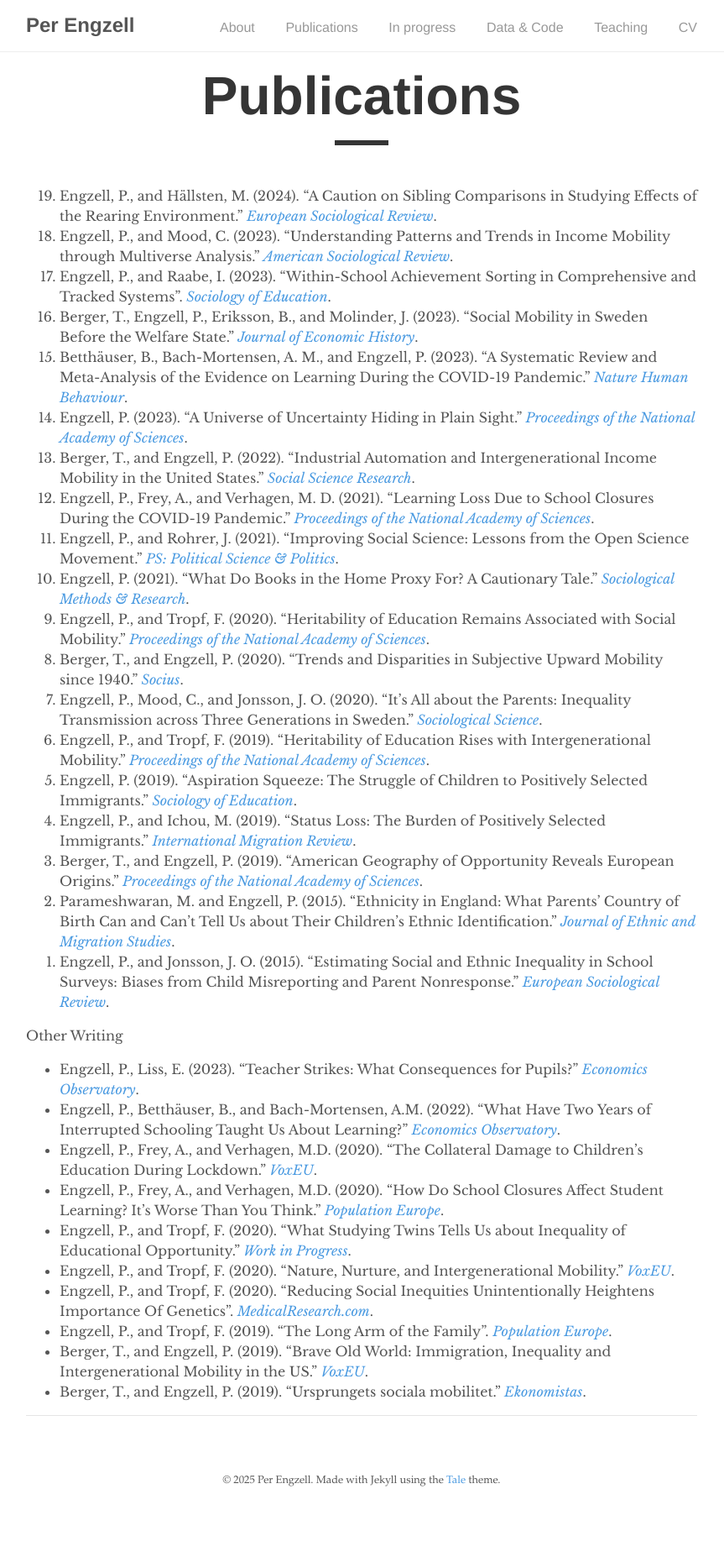
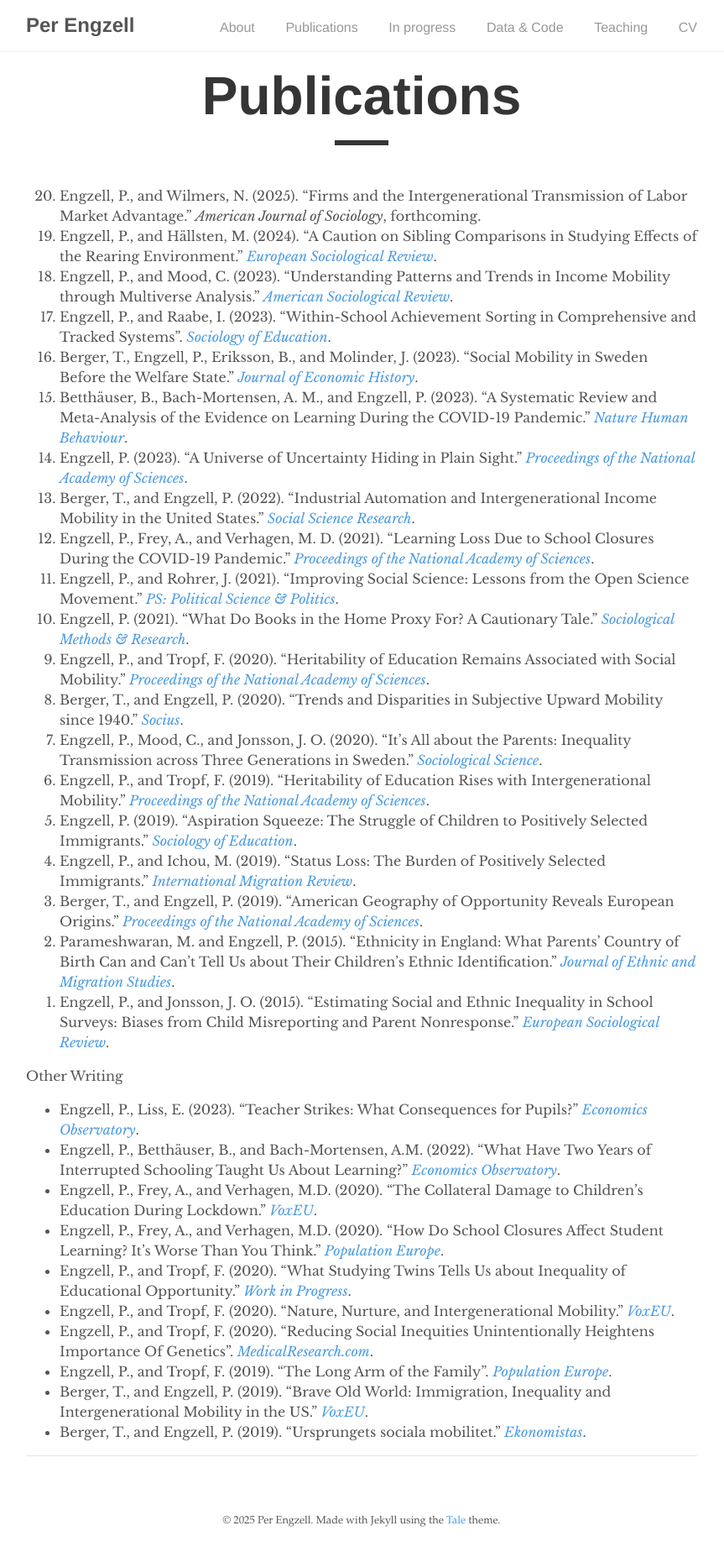
Before and after one commit to pengzell/pengzell.github.io, a Jekyll site: the page built from _pages/publications.md, in a window 1280 px wide. Shown: the whole page at 84% size, without its empty margins (209-1072 px from the left). Built offline with Jekyll 4.4.1, drawn with Linux system fonts in a browser that asks for light colours; before the commit the page ends 1806 px from its top, so only the background shows below that.

Commit message:
Update publications.md

```diff
--- a/_pages/publications.md
+++ b/_pages/publications.md
@@ -5,25 +5,26 @@
 permalink: /publications/
 ---
 
+1. Engzell, P., and Wilmers, N. (2025). "Firms and the Intergenerational Transmission of Labor Market Advantage." *American Journal of Sociology*, forthcoming.
 1. Engzell, P., and Hällsten, M. (2024). "A Caution on Sibling Comparisons in Studying Effects of the Rearing Environment." [*European Sociological Review*](https://doi.org/10.1093/esr/jcae037).
 1. Engzell, P., and Mood, C. (2023). "Understanding Patterns and Trends in Income Mobility through Multiverse Analysis." [*American Sociological Review*](https://doi.org/10.1177/00031224231180607).
-2. Engzell, P., and Raabe, I. (2023). "Within-School Achievement Sorting in Comprehensive and Tracked Systems". [*Sociology of Education*](https://doi.org/10.1177/00380407231183952).
-3. Berger, T., Engzell, P., Eriksson, B., and Molinder, J. (2023). "Social Mobility in Sweden Before the Welfare State." [*Journal of Economic History*](https://doi.org/10.1017/S0022050723000098).
-4. Betthäuser, B., Bach-Mortensen, A. M., and Engzell, P. (2023). "A Systematic Review and Meta-Analysis of the Evidence on Learning During the COVID-19 Pandemic." [*Nature Human Behaviour*](https://doi.org/10.1038/s41562-022-01506-4).
-5. Engzell, P. (2023). "A Universe of Uncertainty Hiding in Plain Sight." [*Proceedings of the National Academy of Sciences*](https://doi.org/10.1073/pnas.2218530120).
-6. Berger, T., and Engzell, P. (2022). "Industrial Automation and Intergenerational Income Mobility in the United States." [*Social Science Research*](https://doi.org/10.1016/j.ssresearch.2021.102686).
-7. Engzell, P., Frey, A., and Verhagen, M. D. (2021). "Learning Loss Due to School Closures During the COVID-19 Pandemic." [*Proceedings of the National Academy of Sciences*](https://doi.org/10.1073/pnas.2022376118).
-8. Engzell, P., and Rohrer, J. (2021). "Improving Social Science: Lessons from the Open Science Movement." [*PS: Political Science & Politics*](https://doi.org/10.1017/S1049096520000967).
-9. Engzell, P. (2021). "What Do Books in the Home Proxy For? A Cautionary Tale." [*Sociological Methods & Research*](https://doi.org/10.1177/0049124119826143).
-10. Engzell, P., and Tropf, F. (2020). "Heritability of Education Remains Associated with Social Mobility." [*Proceedings of the National Academy of Sciences*](https://doi.org/10.1073/pnas.2017308117).
-11. Berger, T., and Engzell, P. (2020). "Trends and Disparities in Subjective Upward Mobility since 1940." [*Socius*](https://doi.org/10.1177/2378023120951139).
-12. Engzell, P., Mood, C., and Jonsson, J. O. (2020). "It's All about the Parents: Inequality Transmission across Three Generations in Sweden." [*Sociological Science*](https://doi.org/10.15195/v7.a10).
-13. Engzell, P., and Tropf, F. (2019). "Heritability of Education Rises with Intergenerational Mobility." [*Proceedings of the National Academy of Sciences*](https://doi.org/10.1073/pnas.1912998116).
-14. Engzell, P. (2019). "Aspiration Squeeze: The Struggle of Children to Positively Selected Immigrants." [*Sociology of Education*](https://doi.org/10.1177/0038040718822573).
-15. Engzell, P., and Ichou, M. (2019). "Status Loss: The Burden of Positively Selected Immigrants." [*International Migration Review*](https://doi.org/10.1177/0197918319850756).
-16. Berger, T., and Engzell, P. (2019). "American Geography of Opportunity Reveals European Origins." [*Proceedings of the National Academy of Sciences*](https://doi.org/10.1073/pnas.1810893116).
-17. Parameshwaran, M. and Engzell, P. (2015). "Ethnicity in England: What Parents’ Country of Birth Can and Can’t Tell Us about Their Children’s Ethnic Identification." [*Journal of Ethnic and Migration Studies*](https://doi.org/10.1080/1369183X.2014.920690).
-18. Engzell, P., and Jonsson, J. O. (2015). "Estimating Social and Ethnic Inequality in School Surveys: Biases from Child Misreporting and Parent Nonresponse." [*European Sociological Review*](https://doi.org/10.1093/esr/jcv005).
+1. Engzell, P., and Raabe, I. (2023). "Within-School Achievement Sorting in Comprehensive and Tracked Systems". [*Sociology of Education*](https://doi.org/10.1177/00380407231183952).
+1. Berger, T., Engzell, P., Eriksson, B., and Molinder, J. (2023). "Social Mobility in Sweden Before the Welfare State." [*Journal of Economic History*](https://doi.org/10.1017/S0022050723000098).
+1. Betthäuser, B., Bach-Mortensen, A. M., and Engzell, P. (2023). "A Systematic Review and Meta-Analysis of the Evidence on Learning During the COVID-19 Pandemic." [*Nature Human Behaviour*](https://doi.org/10.1038/s41562-022-01506-4).
+1. Engzell, P. (2023). "A Universe of Uncertainty Hiding in Plain Sight." [*Proceedings of the National Academy of Sciences*](https://doi.org/10.1073/pnas.2218530120).
+1. Berger, T., and Engzell, P. (2022). "Industrial Automation and Intergenerational Income Mobility in the United States." [*Social Science Research*](https://doi.org/10.1016/j.ssresearch.2021.102686).
+1. Engzell, P., Frey, A., and Verhagen, M. D. (2021). "Learning Loss Due to School Closures During the COVID-19 Pandemic." [*Proceedings of the National Academy of Sciences*](https://doi.org/10.1073/pnas.2022376118).
+1. Engzell, P., and Rohrer, J. (2021). "Improving Social Science: Lessons from the Open Science Movement." [*PS: Political Science & Politics*](https://doi.org/10.1017/S1049096520000967).
+1. Engzell, P. (2021). "What Do Books in the Home Proxy For? A Cautionary Tale." [*Sociological Methods & Research*](https://doi.org/10.1177/0049124119826143).
+1. Engzell, P., and Tropf, F. (2020). "Heritability of Education Remains Associated with Social Mobility." [*Proceedings of the National Academy of Sciences*](https://doi.org/10.1073/pnas.2017308117).
+1. Berger, T., and Engzell, P. (2020). "Trends and Disparities in Subjective Upward Mobility since 1940." [*Socius*](https://doi.org/10.1177/2378023120951139).
+1. Engzell, P., Mood, C., and Jonsson, J. O. (2020). "It's All about the Parents: Inequality Transmission across Three Generations in Sweden." [*Sociological Science*](https://doi.org/10.15195/v7.a10).
+1. Engzell, P., and Tropf, F. (2019). "Heritability of Education Rises with Intergenerational Mobility." [*Proceedings of the National Academy of Sciences*](https://doi.org/10.1073/pnas.1912998116).
+1. Engzell, P. (2019). "Aspiration Squeeze: The Struggle of Children to Positively Selected Immigrants." [*Sociology of Education*](https://doi.org/10.1177/0038040718822573).
+1. Engzell, P., and Ichou, M. (2019). "Status Loss: The Burden of Positively Selected Immigrants." [*International Migration Review*](https://doi.org/10.1177/0197918319850756).
+1. Berger, T., and Engzell, P. (2019). "American Geography of Opportunity Reveals European Origins." [*Proceedings of the National Academy of Sciences*](https://doi.org/10.1073/pnas.1810893116).
+1. Parameshwaran, M. and Engzell, P. (2015). "Ethnicity in England: What Parents’ Country of Birth Can and Can’t Tell Us about Their Children’s Ethnic Identification." [*Journal of Ethnic and Migration Studies*](https://doi.org/10.1080/1369183X.2014.920690).
+1. Engzell, P., and Jonsson, J. O. (2015). "Estimating Social and Ethnic Inequality in School Surveys: Biases from Child Misreporting and Parent Nonresponse." [*European Sociological Review*](https://doi.org/10.1093/esr/jcv005).
 {: reversed="reversed"}
 
 Other Writing
```
